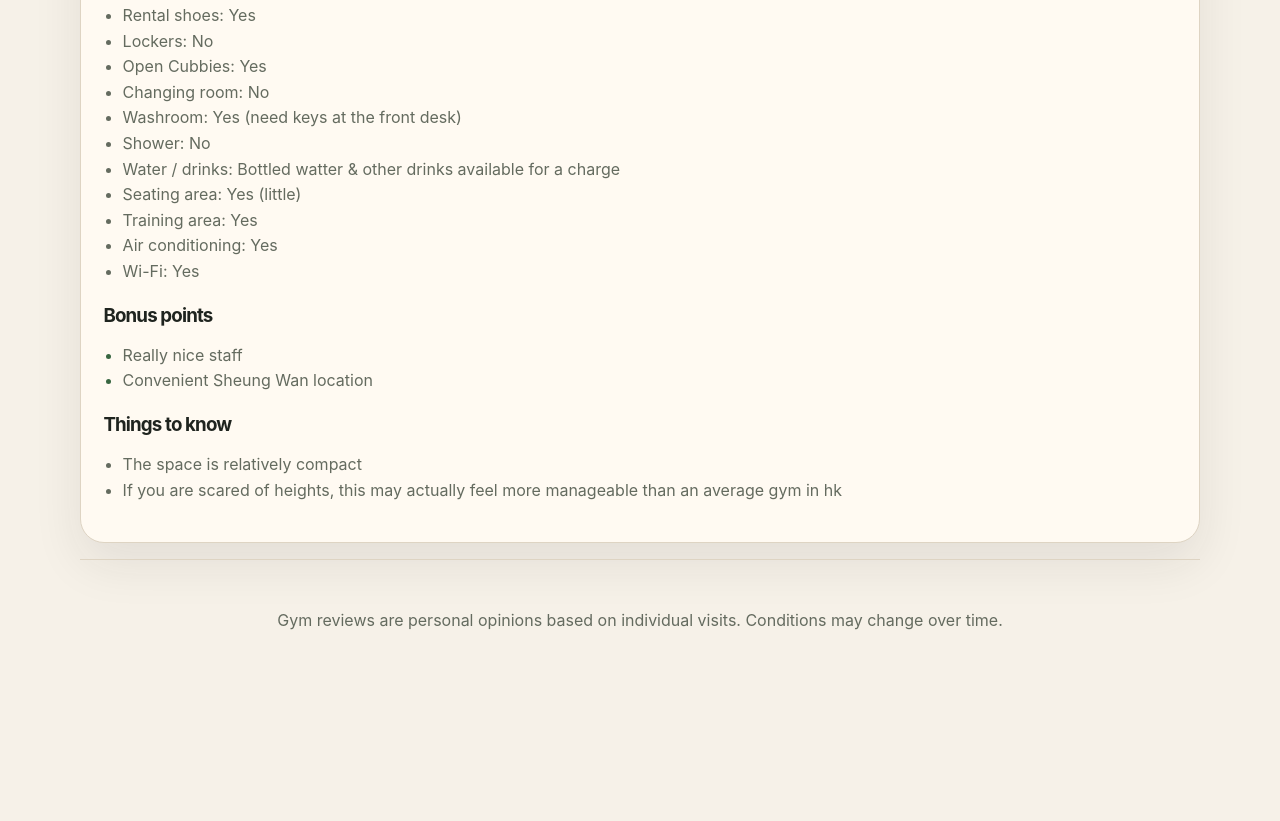
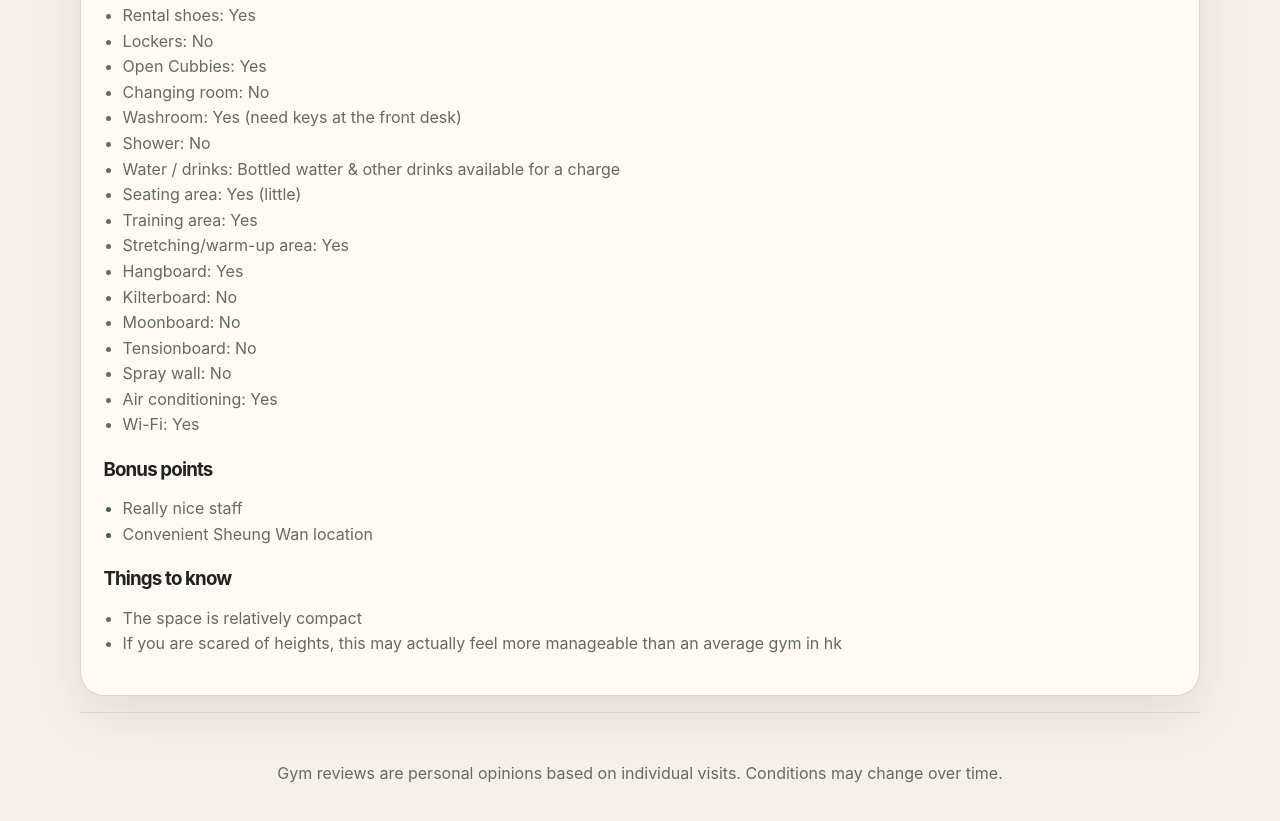
Before and after one commit to Kaviarrrrr/Climber-s-Corner, a plain HTML site: page gyms.html in a window 1280 px wide. Shown: the part 3187-4008 px from the top of the page. Before the commit the page ends 3932 px from the top, so only its background shows below. Drawn offline with Linux system fonts and the light colour scheme.

Commit message:
Update gyms.html

```diff
--- a/gyms.html
+++ b/gyms.html
@@ -221,6 +221,12 @@
     <li>Water / drinks:  Bottled watter & other drinks available for a charge</li>
     <li>Seating area: Yes (little)</li>
     <li>Training area: Yes</li>
+    <li>Stretching/warm-up area: Yes</li>
+    <li>Hangboard: Yes</li>
+    <li>Kilterboard: No</li>
+    <li>Moonboard: No</li>
+    <li>Tensionboard: No</li>
+    <li>Spray wall: No</li>
     <li>Air conditioning: Yes</li>
     <li>Wi-Fi: Yes</li>
   </ul>
```
